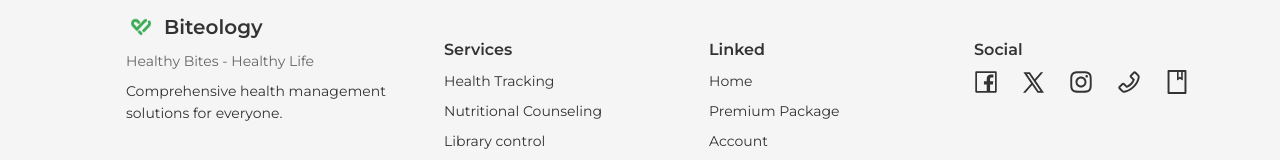
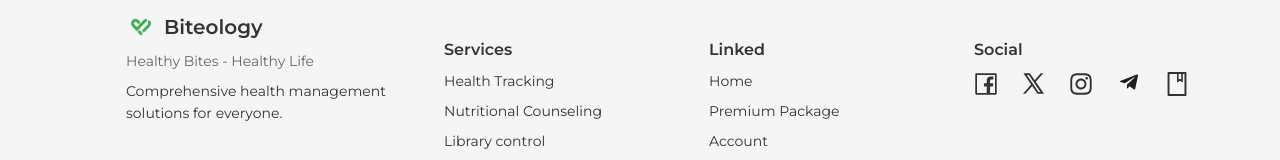
Before and after one commit to thanhhuynh1903/biteology, a React (Vite) app: page / in a window 1280 px wide. Shown: the part 2718-2878 px from the top of the page. Built offline with nearby package versions, Linux system fonts and the light colour scheme.

Commit message:
update icon tele

```diff
--- a/package.json
+++ b/package.json
@@ -11,6 +11,9 @@
   },
   "dependencies": {
     "@ant-design/icons": "^5.6.1",
+    "@emotion/react": "^11.14.0",
+    "@emotion/styled": "^11.14.0",
+    "@mui/icons-material": "^6.4.7",
     "antd": "^5.24.3",
     "frontend": "file:",
     "react": "^19.0.0",
--- a/src/components/Footer.tsx
+++ b/src/components/Footer.tsx
@@ -1,7 +1,9 @@
 import React from 'react';
 import { Layout, Row, Col, Typography, Divider, Space } from 'antd';
-import { FacebookOutlined, XOutlined ,PhoneOutlined  ,InstagramOutlined,BookOutlined  } from '@ant-design/icons';
+import { FacebookOutlined, XOutlined,InstagramOutlined,BookOutlined  } from '@ant-design/icons';
 import Biteology from "../assets/logo.png";
+import TelegramIcon from '@mui/icons-material/Telegram';
+
 const { Footer } = Layout;
 const { Title, Text, Link } = Typography;
 
@@ -83,7 +85,7 @@ const FooterComponent: React.FC = () => {
             <FacebookOutlined style={{ fontSize: 24, color: '#333333' }} href=''/>
             <XOutlined style={{ fontSize: 23, color: '#333333' }}  onClick={() => window.open('https://x.com/BiteologyHealth')}/>
             <InstagramOutlined style={{ fontSize: 24, color: '#333333' }}  onClick={() => window.open('https://www.instagram.com/biteology_health')}/>
-            <PhoneOutlined style={{ fontSize: 24, color: '#333333' }} onClick={() => window.open('https://t.me/biteology_health')} />
+            <TelegramIcon onClick={() => window.open('https://t.me/biteology_health')} style={{cursor:"pointer"}}/>
             <BookOutlined style={{ fontSize: 24, color: '#333333' }}  onClick={() => window.open('https://biteologys-team.gitbook.io/biteology-docs')}/>
           </Space>
         </Col>
```
Also changed, not shown: 1 other file (tests, documents, lock files or other folders).
